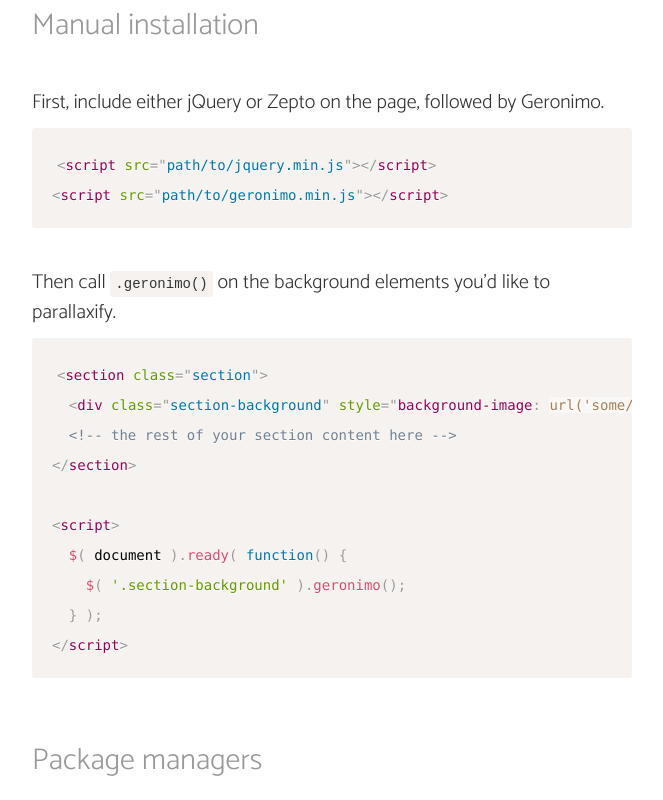
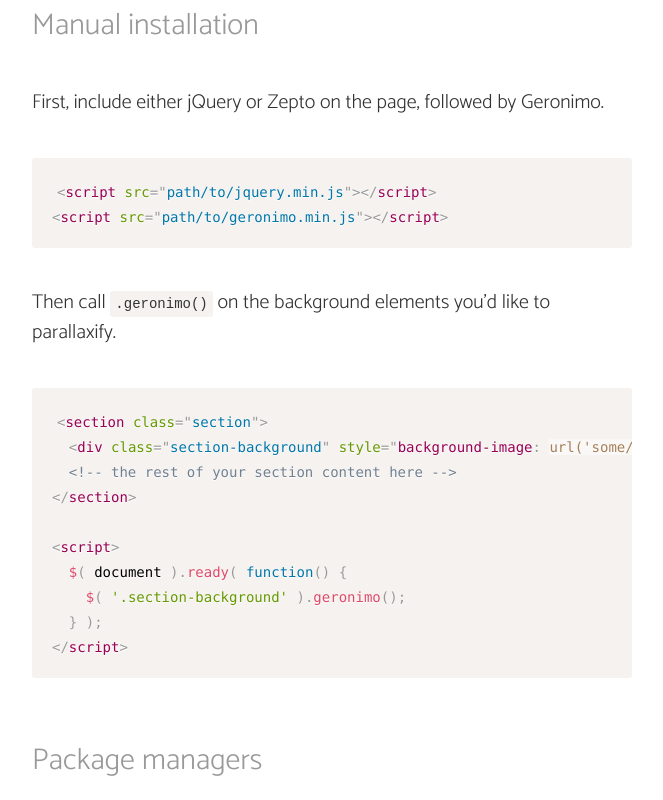
Before and after one commit to galengidman/geronimo, a plain HTML site: page index.html in a window 1280 px wide. Shown: the part 1320-2120 px from the top of the page, without its empty margins (308-971 px from the left). Drawn offline with Linux system fonts and the light colour scheme; a script that the page names is missing.

Commit message:
style tweaks

```diff
--- a/assets/css/site.css
+++ b/assets/css/site.css
@@ -26,10 +26,12 @@
 
 pre[class*="language-"] {
   border-radius: 3px;
+  line-height: 1.25;
 }
 
 code {
-  font-size: 1.4rem;
+  font-size: 14px;
+  line-height: 1.25;
 }
 
 code:not([data-class*='langauge-']) {
@@ -80,6 +82,10 @@
   margin-top: 2em;
 }
 
+.spaced-children pre[class*="language-"] {
+  margin: 2em 0 0;
+}
+
 .btn {
   position: relative;
   display: inline-block;
--- a/index.html
+++ b/index.html
@@ -5,9 +5,9 @@
   <title>Geronimo! Super-simple parallax backgrounds</title>
   <link rel="icon" type="image/png" href="assets/img/favicon.png">
 
-  <link rel="stylesheet" href="assets/css/site.css">
   <link rel="stylesheet" href="https://fonts.googleapis.com/css?family=Catamaran:300,700">
   <link rel="stylesheet" href="assets/css/prism.css">
+  <link rel="stylesheet" href="assets/css/site.css">
 </head>
 
 <body>
```
